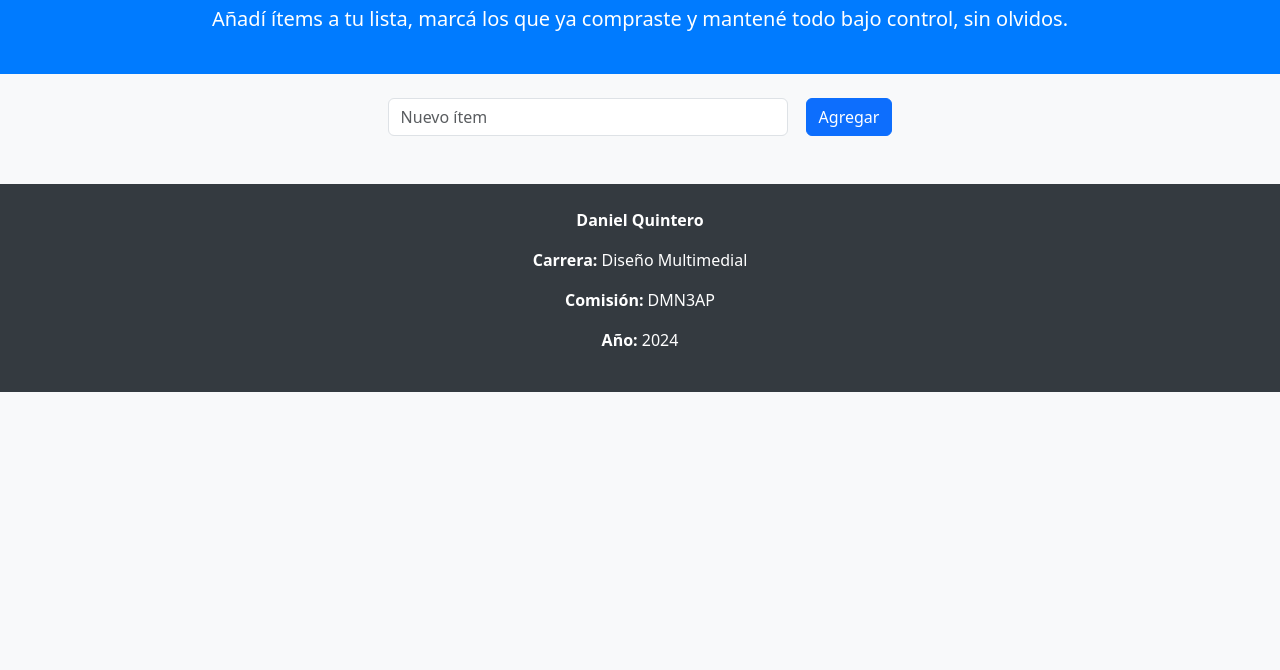
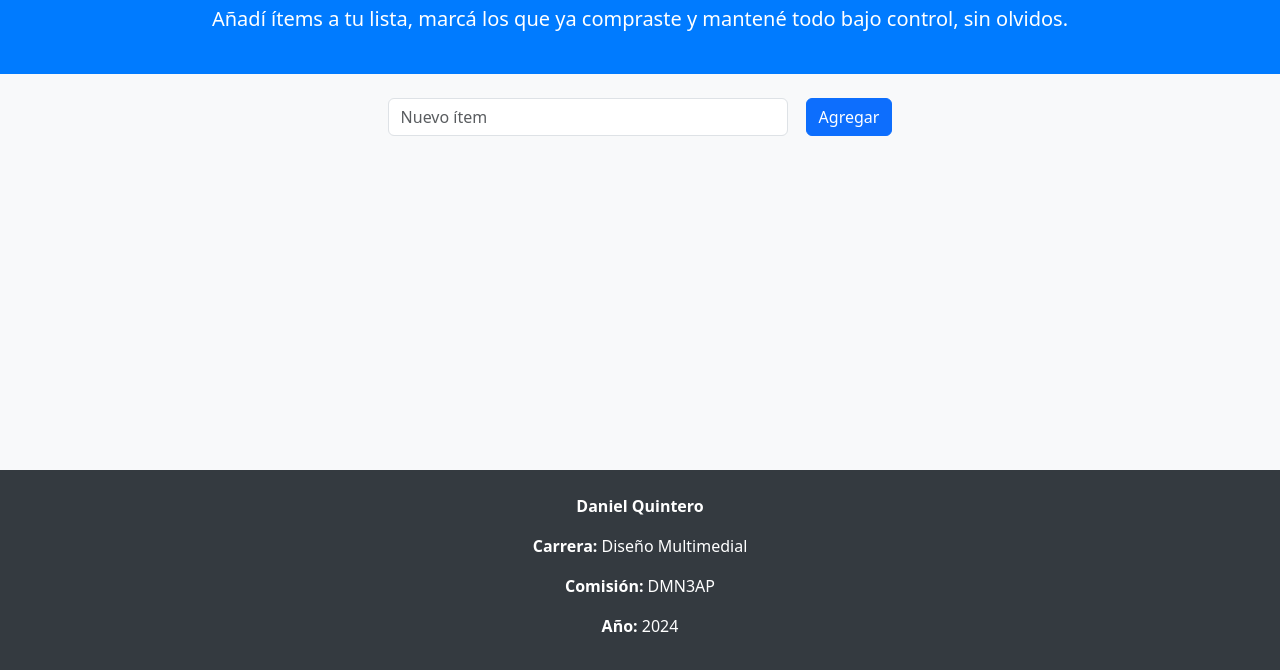
Before and after one commit to DaniQdv/C-Users-humme-OneDrive-Escritorio-Parcial-2---Desarrollo-Web, a plain HTML site: page index.html in a window 1280 px wide. Shown: the part 122-792 px from the top of the page. Drawn offline with nearby package versions, Linux system fonts and the light colour scheme.

Commit message:
Update style.css

```diff
--- a/style.css
+++ b/style.css
@@ -65,10 +65,25 @@ footer {
   text-align: center;
 }
 
-#foto-perfil {
-  width: 100px;
-  height: 100px;
-  object-fit: cover;
-  margin-bottom: 15px;
-  border: 2px solid #fff;
+
+html, body {
+  height: 100%;
+  margin: 0;
 }
+
+body {
+  display: flex;
+  flex-direction: column;
+}
+
+main {
+  flex: 1;
+}
+
+footer {
+  background-color: #343a40;
+  color: white;
+  padding: 20px;
+  text-align: center;
+  position: relative;
+}
```
